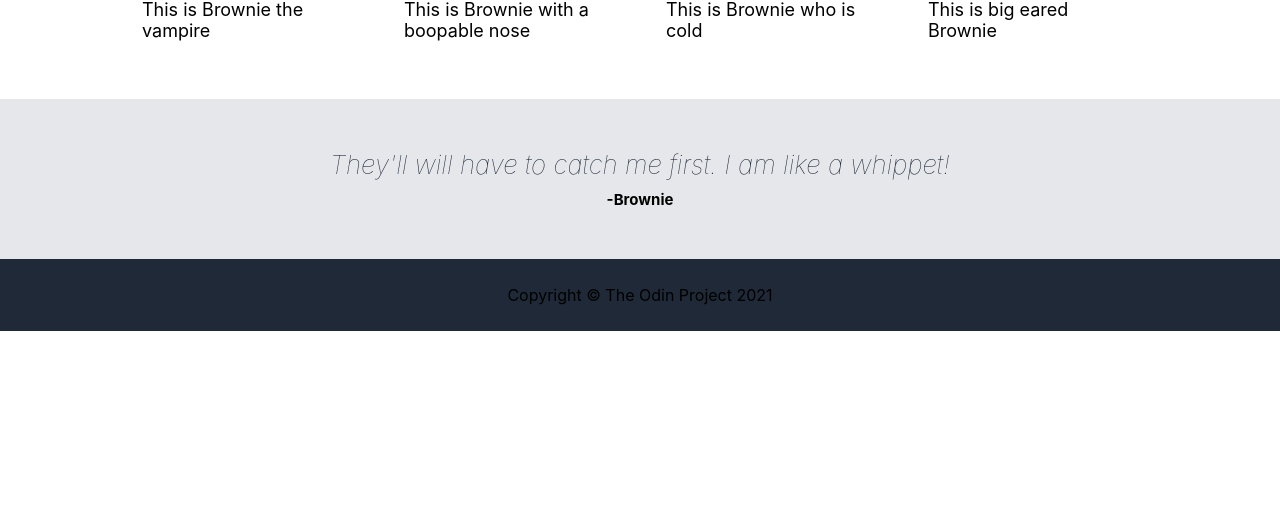
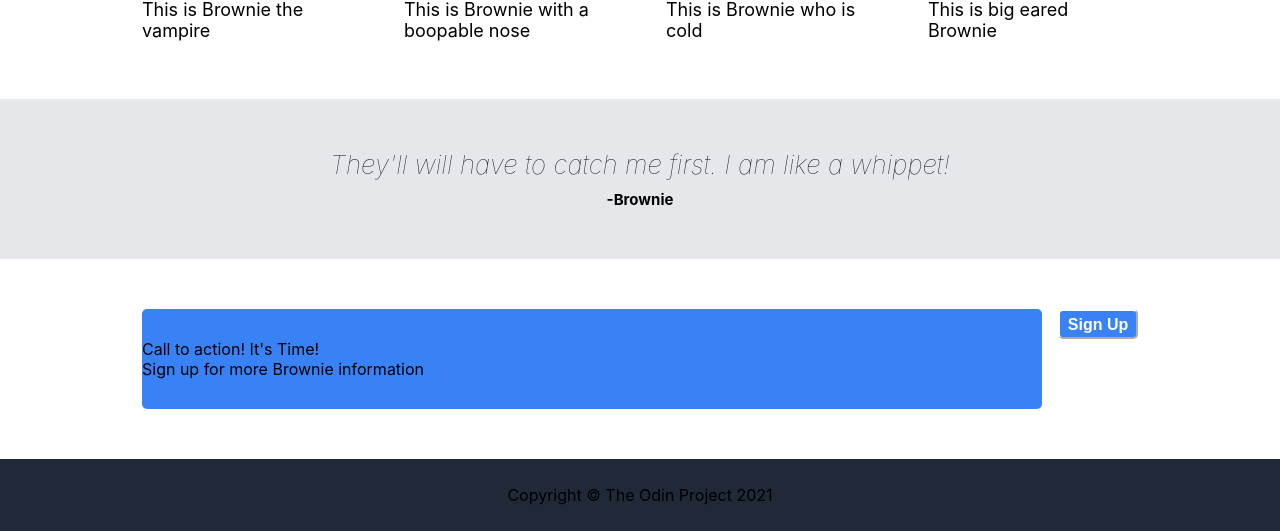
Before and after one commit to ElineSuijten/TOP-landing-page, a plain HTML site: page index.html in a window 1280 px wide. Shown: the part 934-1465 px from the top of the page. Before the commit the page ends 1265 px from the top, so only its background shows below. Drawn offline with Linux system fonts and the light colour scheme.

Commit message:
Begin call to action flexbox

```diff
--- a/index.html
+++ b/index.html
@@ -15,7 +15,7 @@
       </ul>
       <ul class="right-links">
         <li><a href="#">About</a></li>
-        <li><a href="#">Merchandise</a></li>
+        <li><a href="#">Sign Up</a></li>
         <li><a href="#">Contact</a></li>
       </ul>
     </div>
@@ -56,8 +56,14 @@
     <div class="author"><strong>-Brownie</strong></div>
   </div>
 
-  <div class="calltoaction">
-    <div class="message"></div>
+  <div class="modal">
+    <div class="calltoaction">
+      <div class="callmessage"></div>
+        <div class="messagetitle">Call to action! It's Time!</div>
+        <div class="message">Sign up for more Brownie information</div>
+      </div>
+      <button class="signup">Sign Up</button>
+    </div>
   </div>
 
 
--- a/style.css
+++ b/style.css
@@ -134,10 +134,39 @@ button {
   font-size: 15px;
 }
 
+.modal {
+  display: flex;
+  justify-content: center;
+  gap: 16px;
+  padding: 50px;
+}
+
 .calltoaction {
   display: flex;
   justify-content: center;
+  flex-direction: column;
   background-color: #3882F6;
+  width: 900px;
+  height: 100px;
+  border-radius: 5px;
+}
+
+.callmessage {
+  display: flex;
+  flex-direction: column;
+}
+
+.signup{
+  background: #3882F6;
+  border-radius: 5px white;
+  border-color: white;
+  color: white;
+  padding: 5px;
+  width: 80px;
+  height: 30px;
+  display: flex;
+  justify-content: center;
+
 }
 
 .footer {
@@ -147,7 +176,8 @@ button {
   margin-top: auto;
   align-items: center;
   justify-content: center;
-}
+
+
 
 a {
   color: #eee;
```
